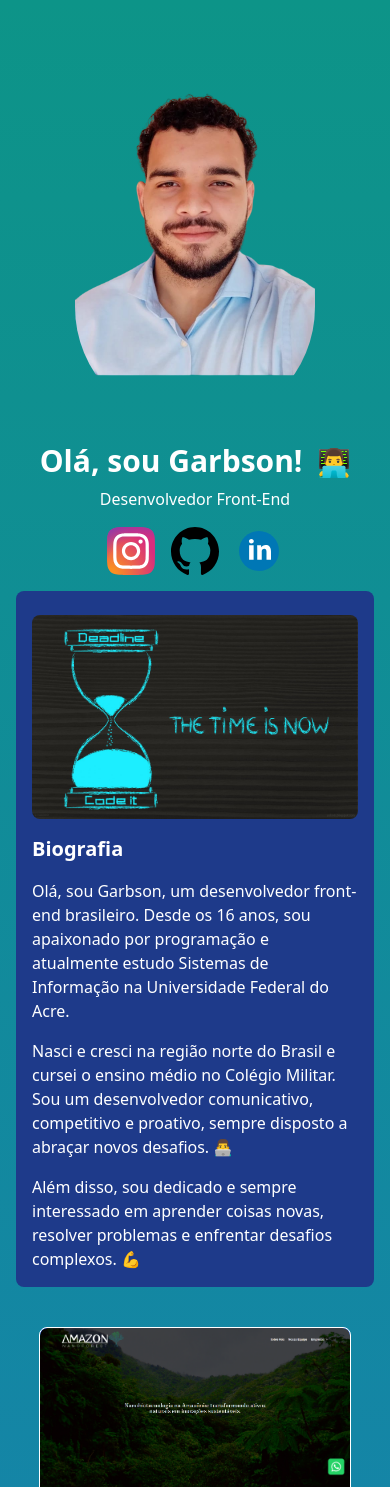
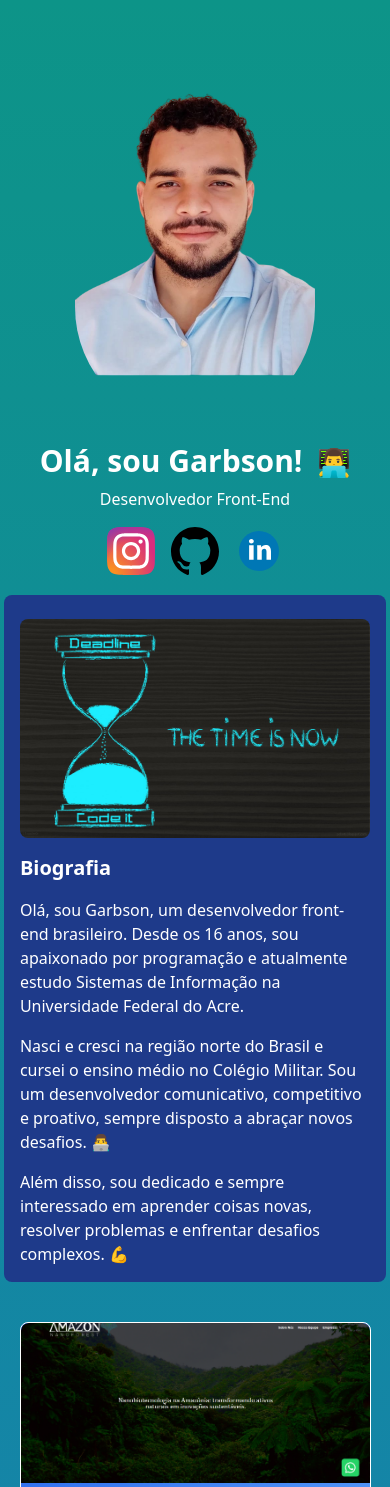
Before and after one commit to Garbson/portifolio, a Vue app: page / in a window 390 px wide. Shown: the top 1487 px of the page. Built offline with nearby package versions, Linux system fonts and the light colour scheme.

Commit message:
melhorando a biografia

```diff
--- a/src/App.vue
+++ b/src/App.vue
@@ -11,7 +11,7 @@
       </div>
     </div>
 
-    <div class="redes mt-4 md:mt-5 flex justify-center items-center space-x-4 md:space-x-8">
+    <div class="redes mb-5 mt-4 md:mt-5 flex justify-center items-center space-x-4 md:space-x-8">
       <a href="https://www.instagram.com/dev_garbson/" class="text-white hover:text-blue-300">
         <img src="./assets/img/instagram-2-1-logo-svgrepo-com.svg" alt="Instagram" class="w-12 h-12" />
       </a>
@@ -23,7 +23,7 @@
       </a>
     </div>
 
-    <div class="biografia bg-blue-900 text-white p-4 md:p-8 mx-4 md:mx-32 my-4 rounded-lg flex flex-col md:flex-row">
+    <div class="biografia mx-auto bg-blue-900 text-white p-4 md:p-8 md:mx-32 my-4 rounded-lg flex flex-col md:flex-row">
       <div class="w-full md:w-1/2">
         <img src="../public/biografia.jpg" alt="" class="w-full rounded-lg mt-2" />
       </div>
@@ -54,3 +54,14 @@
 <script setup>
 import BaseCard from './components/BaseCard.vue'
 </script>
+<style scoped>
+.biografia {
+  width: 78%;
+  margin: 0 auto;
+}
+@media (max-width: 768px) {
+  .biografia {
+    width: 98%;
+  }
+}
+</style>
--- a/src/components/BaseCard.vue
+++ b/src/components/BaseCard.vue
@@ -141,4 +141,9 @@ const projects = [
   width: 80%;
   margin-bottom: 50px;
 }
+@media (max-width: 768px) {
+  .content {
+    width: 90%;
+  }
+}
 </style>
```
